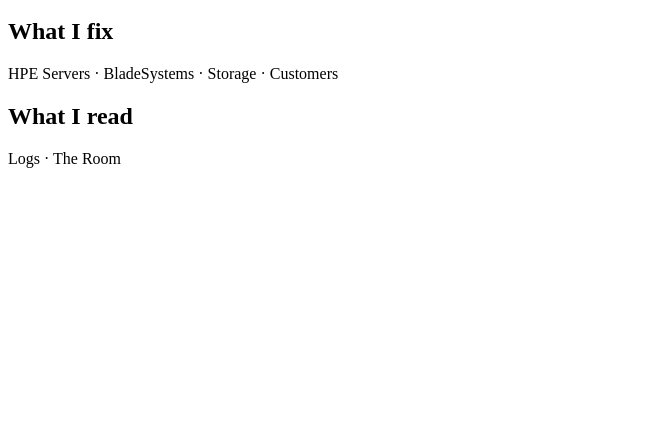
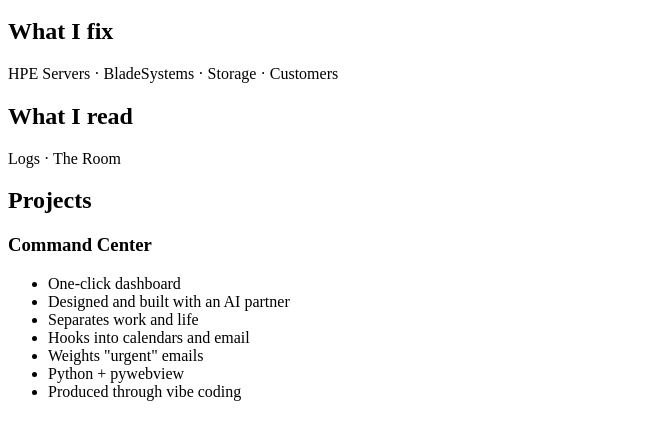
Before and after one commit to txgrl669/txgrl669, a plain HTML site: page index.html in a window 1280 px wide. Shown: the part 100-540 px from the top of the page, without its empty margins (0-655 px from the left). Drawn offline with Linux system fonts and the light colour scheme.

Commit message:
Add project section with Command Center details

```diff
--- a/index.html
+++ b/index.html
@@ -15,3 +15,15 @@
 
   <h2>What I read</h2>
   <p>Logs · The Room</p>
+
+  <h2>Projects</h2>
+  <h3>Command Center</h3>
+  <ul>
+    <li>One-click dashboard</li>
+    <li>Designed and built with an AI partner</li>
+    <li>Separates work and life</li>
+    <li>Hooks into calendars and email</li>
+    <li>Weights "urgent" emails</li>
+    <li>Python + pywebview</li>
+    <li>Produced through vibe coding</li>
+  </ul>
```
